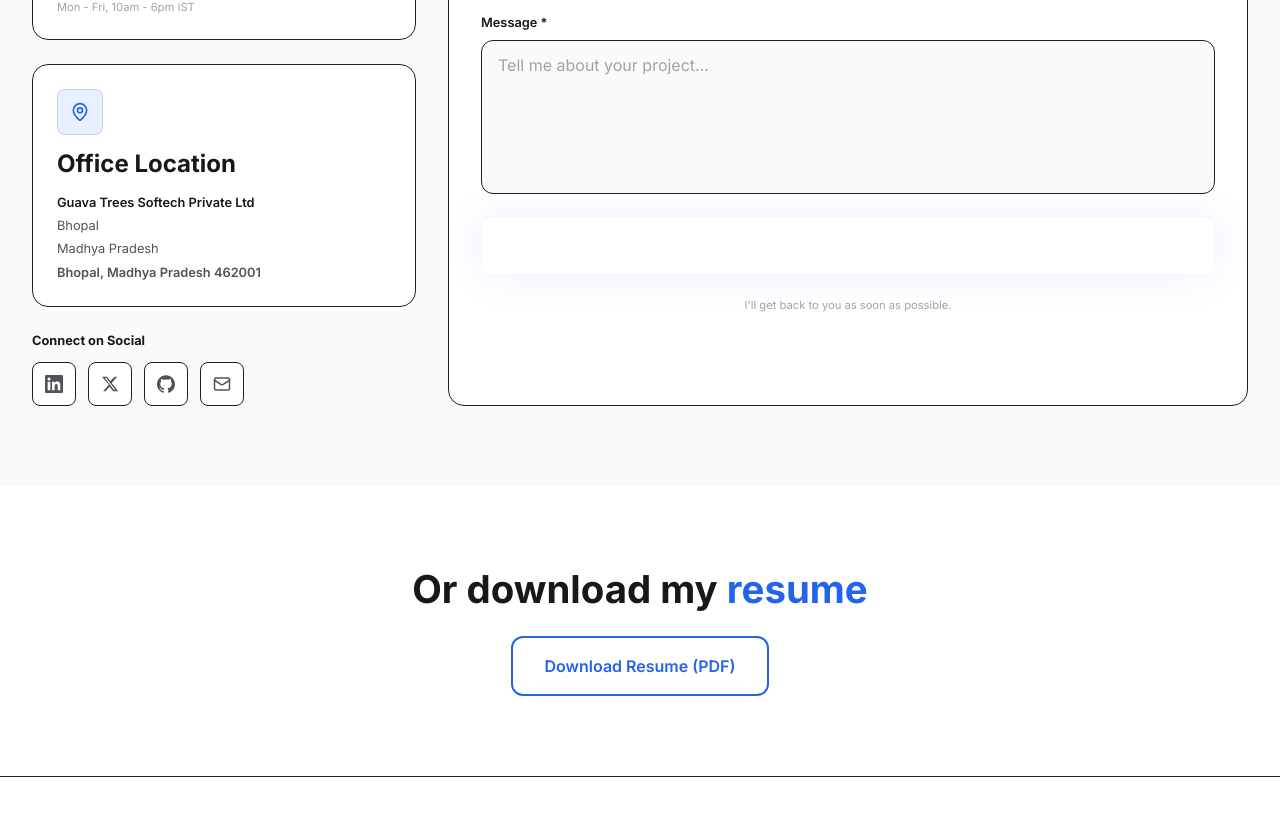
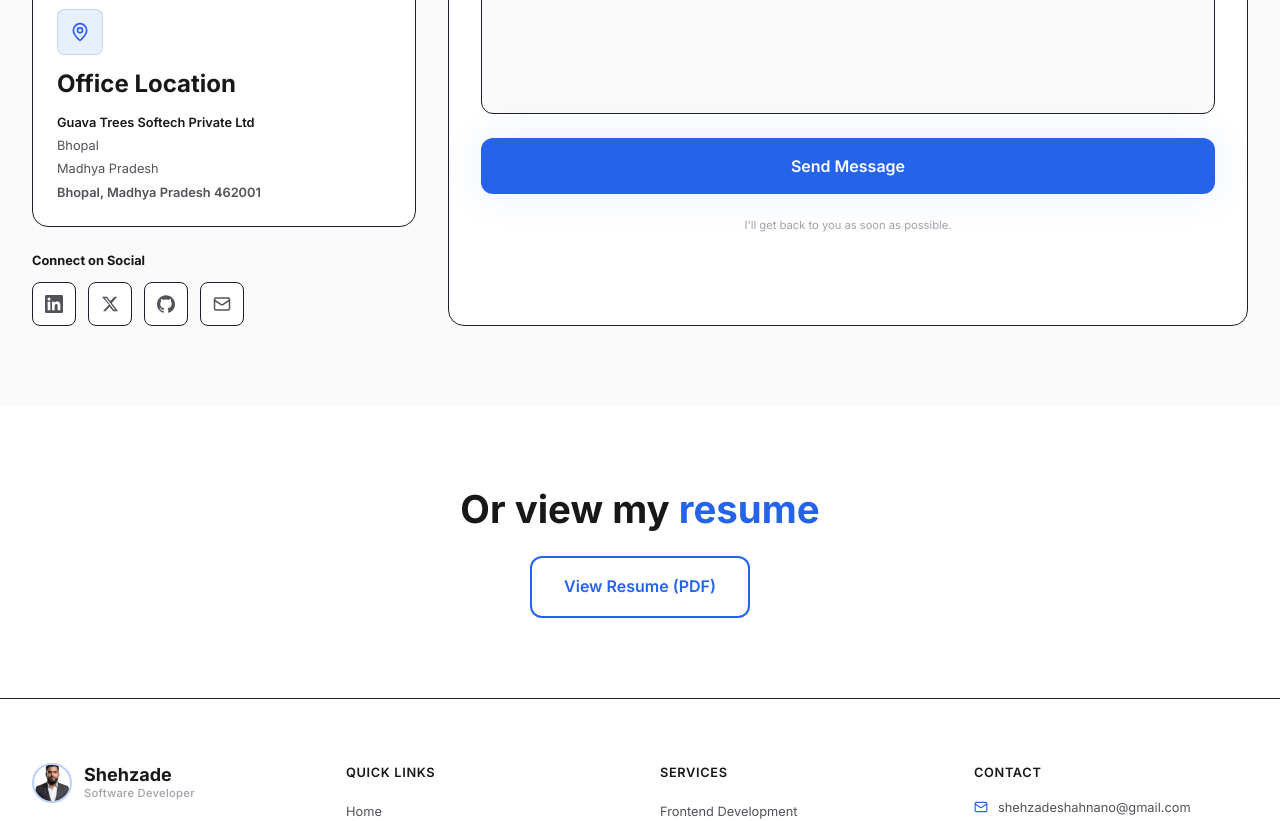
Before and after one commit to shehzadeshahnano/shehzade-portfolio, a Next.js app: page /contact in a window 1280 px wide. Shown: the part 860-1681 px from the top of the page. Built offline with nearby package versions, Linux system fonts and the light colour scheme.

Commit message:
build deployment

```diff
--- a/app/contact/page.tsx
+++ b/app/contact/page.tsx
@@ -17,7 +17,7 @@ export const metadata: Metadata = {
 export default function ContactPage() {
   return (
     <>
-      <section className="section-padding pt-12 lg:pt-20">
+      <section className="pt-12 lg:pt-20">
         <div className="container-width">
           <div className="flex flex-col gap-6 max-w-3xl">
             <h1 className="text-hero font-black text-text-primary">
@@ -132,11 +132,16 @@ export default function ContactPage() {
         <div className="container-width">
           <div className="flex flex-col items-center text-center gap-6 max-w-2xl mx-auto">
             <h2 className="text-section font-bold text-text-primary">
-              Or download my <span className="gradient-text">resume</span>
+              Or view my <span className="brand-text">resume</span>
             </h2>
-            <Button href={PORTFOLIO.resumeUrl} variant="outline" size="lg">
-              Download Resume (PDF)
-            </Button>
+            <a
+              href={PORTFOLIO.resumeUrl}
+              target="_blank"
+              rel="noopener noreferrer"
+              className="inline-flex items-center justify-center gap-2 px-8 py-4 rounded-xl border-2 border-brand-blue text-brand-blue font-semibold hover:bg-brand-blue hover:text-white transition-all duration-300"
+            >
+              View Resume (PDF)
+            </a>
           </div>
         </div>
       </section>
--- a/app/projects/page.tsx
+++ b/app/projects/page.tsx
@@ -28,7 +28,7 @@ export default function ProjectsPage() {
         </div>
       </section>
 
-      <section className="mt-0 pt-0">
+      <section className="section-padding mt-0 pt-0">
         <div className="container-width">
           <div className="grid grid-cols-1 gap-6 max-w-xl">
             {projectsData.map((project) => (
--- a/components/shared/Button.tsx
+++ b/components/shared/Button.tsx
@@ -19,10 +19,9 @@ interface ButtonProps {
 }
 
 const variants = {
-  primary: 'gradient-bg text-white hover:opacity-90 shadow-glow',
-  secondary:
-    'bg-brand-card text-text-primary border border-brand-border hover:bg-card-hover',
-  outline: 'border-2 border-brand-blue text-brand-blue hover:bg-brand-blue/10',
+  primary: 'bg-brand-blue text-white hover:opacity-90 shadow-glow',
+  secondary: 'bg-card-bg text-text-primary border border-border hover:bg-card-hover',
+  outline: 'border-2 border-brand-blue text-brand-blue hover:bg-brand-blue hover:text-white',
   ghost: 'text-text-primary hover:bg-black/5 dark:hover:bg-white/10',
 }
 
--- a/lib/theme.ts
+++ b/lib/theme.ts
@@ -2,7 +2,7 @@ import type { Theme } from '@/types'
 
 export const THEME_STORAGE_KEY = 'theme'
 
-export const DEFAULT_THEME: Theme = 'system'
+export const DEFAULT_THEME: Theme = 'dark'
 
 export function resolveTheme(theme: Theme): 'light' | 'dark' {
   if (theme === 'system') {
```
Also changed, not shown: 1 other file (tests, documents, lock files or other folders).
